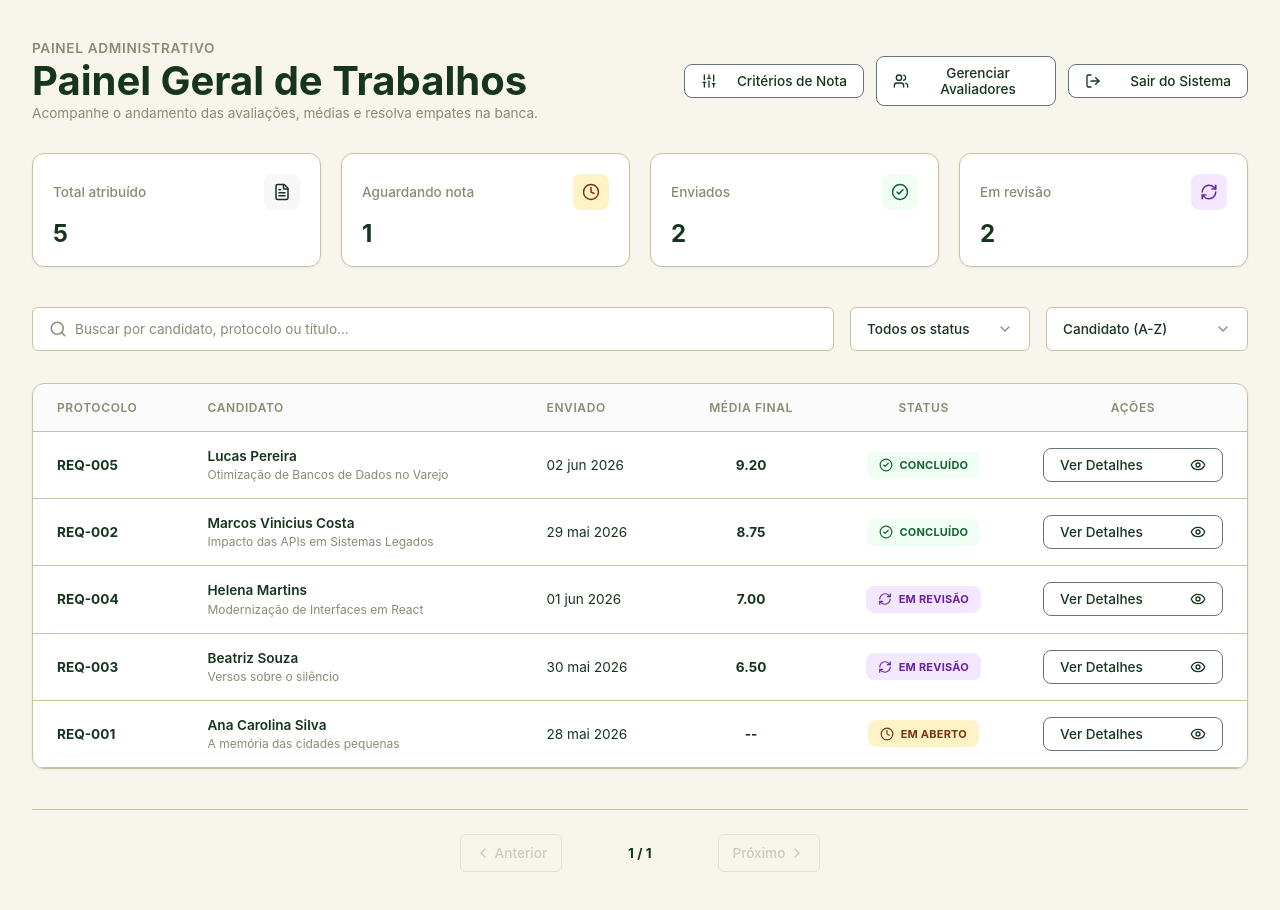
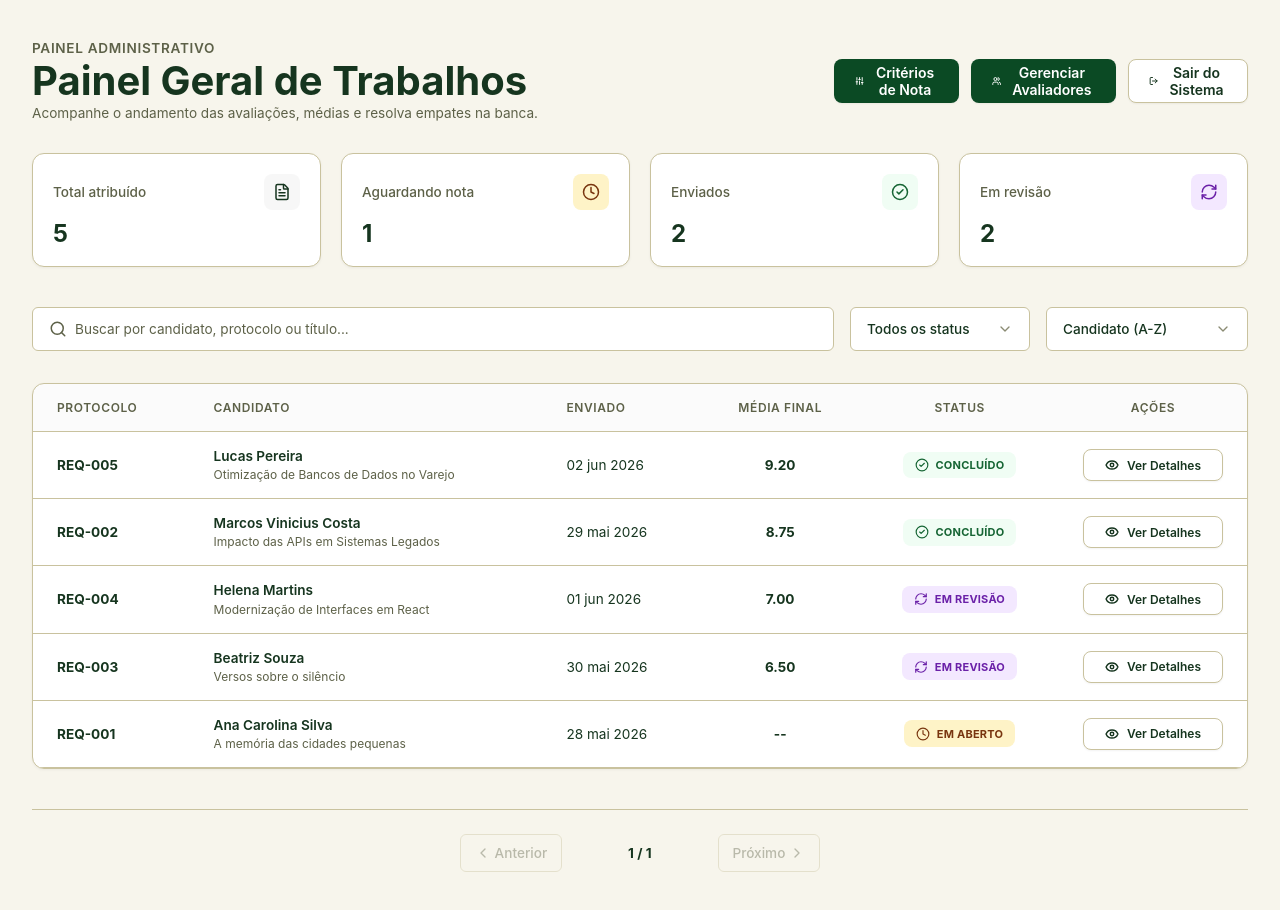
Before and after one commit to luizroquim/sistema-evento, a React (Vite) app: page /admin/dashboard in a window 1280 px wide. Built offline with nearby package versions, Linux system fonts and the light colour scheme; no server answers.

Commit message:
feat: adapt button and table styles to new theme

```diff
--- a/src/App.tsx
+++ b/src/App.tsx
@@ -12,6 +12,7 @@ import { ForgotPassword } from "./pages/Admin/ForgotPassword";
 import { ResetPassword } from "./pages/Admin/ResetPassword";
 import { Evaluators } from "./pages/Admin/Evaluators";
 import { CriteriaManagement } from "./pages/Admin/CriteriaManagement";
+
 
 // Importando as Páginas da Banca (Jury)
 import { JuryDashboard } from "./pages/Jury/Dashboard";
--- a/src/components/UI/Button/index.tsx
+++ b/src/components/UI/Button/index.tsx
@@ -1,24 +1,35 @@
-import { forwardRef, ButtonHTMLAttributes } from 'react';
+import { forwardRef, ButtonHTMLAttributes, ReactNode } from 'react';
 import * as S from './styles';
 
-// Adicionamos 'status-pending' e 'status-revision'
-export type ButtonVariant = 'primary' | 'secondary' | 'ghost' | 'status-pending' | 'status-revision';
+// Variantes limpas, exatamente como você pediu
+export type ButtonVariant = 'primary' | 'secondary' | 'ghost';
 
 interface ButtonProps extends ButtonHTMLAttributes<HTMLButtonElement> {
   isLoading?: boolean;
   variant?: ButtonVariant;
+  icon?: ReactNode;       // <-- Suporte para receber os ícones do Lucide
+  fullWidth?: boolean;    // <-- Propriedade mágica para alinhar nas tabelas
 }
 
 export const Button = forwardRef<HTMLButtonElement, ButtonProps>(
-  ({ children, isLoading, variant = 'primary', ...rest }, ref) => {
+  ({ children, isLoading, variant = 'primary', icon, fullWidth = false, ...rest }, ref) => {
     return (
       <S.StyledButton
         ref={ref}
         disabled={isLoading || rest.disabled}
         $variant={variant}
+        $fullWidth={fullWidth} // <-- Passando a largura para o styled-components
         {...rest}
       >
-        {isLoading ? 'Enviando...' : children}
+        {isLoading ? (
+          'Enviando...'
+        ) : (
+          <>
+            {/* Renderiza o ícone com a classe de alinhamento se ele existir */}
+            {icon && <span className="button-icon">{icon}</span>}
+            {children}
+          </>
+        )}
       </S.StyledButton>
     );
   }
--- a/src/components/UI/Button/styles.ts
+++ b/src/components/UI/Button/styles.ts
@@ -1,59 +1,113 @@
-import styled, { css } from 'styled-components';
+import styled, { css } from "styled-components";
+import { ButtonVariant } from "./index";
 
+// 1. O TypeScript agora sabe que $fullWidth existe e é um booleano
 interface StyledButtonProps {
-  $variant: string;
+  $variant?: ButtonVariant;
+  $fullWidth?: boolean;
 }
 
 export const StyledButton = styled.button<StyledButtonProps>`
-  border-radius: ${({ theme }) => theme.borderRadius.button}; /* Usa os 8px (0.5rem) do tema */
-  padding: 0.5rem 1rem;
-  font-size: ${({ theme }) => theme.fontSizes.sm};
-  font-weight: ${({ theme }) => theme.fontWeights.medium};
+  display: inline-flex;
+
+  /* 2. Aplica 100% de largura se a prop for verdadeira, ou mantém automático */
+  width: ${({ $fullWidth }) => ($fullWidth ? "100%" : "auto")};
+
+  min-height: 2.75rem;
+  align-items: center;
+  justify-content: center;
+  gap: 0.5rem; /* O espaçamento entre o ícone e o texto */
+
+  border-radius: ${({ theme }) => theme.borderRadius.button};
+  padding: 0 1.25rem;
+  font-size: 0.875rem;
+  font-weight: 600;
+
+  transition:
+    background-color 0.2s ease-in-out,
+    border-color 0.2s ease-in-out,
+    color 0.2s ease-in-out;
+
+  border: 1px solid transparent;
   cursor: pointer;
-  transition: all 0.2s ease-in-out;
+  outline: none;
 
-  /* TRAVA DE SIMETRIA (TAMANHO IGUAL) */
-  width: 180px;
-
-  /* ALINHAMENTO DO TEXTO NA ESQUERDA E ÍCONE NA DIREITA */
-  display: inline-flex;
-  align-items: center;
-  justify-content: space-between; /* <-- MUDANÇA AQUI: Joga o texto pra esquerda e o ícone pra direita */
-  gap: 0.5rem;
-
-  /* CORES VINDAS DIRETO DO SEU THEME.TS */
-  background-color: ${({ theme }) => theme.colors.surface};
-  border: 1px solid ${({ theme }) => theme.colors.action.secondary}; /* Usa a cor de borda neutra */
-  color: ${({ theme }) => theme.colors.foreground}; /* Usa o seu Verde Floresta para o texto/ícone */
-
-  /* Garante que o ícone do Lucide mantenha a proporção e não esmague */
-  svg {
-    flex-shrink: 0;
+  /* Centralização perfeita para o container do ícone */
+  .button-icon {
+    display: flex;
+    align-items: center;
+    justify-content: center;
   }
 
-  /* ESTADOS (HOVER E DISABLED) */
-  &:hover {
-    background-color: rgba(0, 0, 0, 0.02); /* Um detalhe sutil por cima do Bege de fundo */
-    border-color: ${({ theme }) => theme.colors.borderFocus}; /* Destaca usando seu verde escuro */
+  svg {
+    stroke-width: 2.5px;
   }
 
   &:disabled {
-    opacity: 0.5;
+    opacity: 0.6;
     cursor: not-allowed;
   }
 
-  /* Se você precisar usar as outras variantes (primary, ghost) no futuro, elas já herdam o tamanho */
-  ${({ theme, $variant }) => {
-    if ($variant === 'ghost') {
-      return css`
-        background-color: transparent;
-        color: ${theme.colors.error};
-        border-color: transparent;
-        &:hover {
-          background-color: rgba(239, 68, 68, 0.05);
-          border-color: transparent;
-        }
-      `;
+  ${({ $variant, theme }) => {
+    switch ($variant) {
+      case "secondary":
+        return css`
+          border: 1px solid ${theme.colors.border};
+          background: ${theme.colors.surface};
+          color: ${theme.colors.foreground};
+          box-shadow: 0 1px 2px 0 rgba(0, 0, 0, 0.05);
+
+          &:hover:not(:disabled) {
+            border: 1px solid ${theme.colors.primary};
+
+            color: ${theme.colors.primary};
+            transform: scale(1.03);
+
+            transition:
+              background-color 0.2s ease-in-out,
+              border-color 0.2s ease-in-out,
+              color 0.2s ease-in-out,
+              transform 0.2s ease-in-out;
+          }
+
+          &:active:not(:disabled) {
+            transform: scale(0.98);
+          }
+        `;
+
+      case "ghost":
+        return css`
+          background: transparent;
+          color: ${theme.colors.foreground};
+
+          &:hover:not(:disabled) {
+            background: ${theme.colors.hover};
+            color: ${theme.colors.primary};
+          }
+        `;
+
+      case "primary":
+      default:
+        return css`
+          background: ${theme.colors.primary};
+          color: ${theme.colors.white};
+          box-shadow: 0 1px 2px 0 rgba(0, 0, 0, 0.05);
+
+          &:hover:not(:disabled) {
+            background: ${theme.colors.primaryDark};
+            transform: scale(1.03);
+
+            transition:
+              background-color 0.2s ease-in-out,
+              border-color 0.2s ease-in-out,
+              color 0.2s ease-in-out,
+              transform 0.2s ease-in-out;
+
+              &:active:not(:disabled) {
+              transform: scale(0.98);
+            }
+          }
+        `;
     }
   }}
 `;
--- a/src/components/UI/Table/TableRow.tsx
+++ b/src/components/UI/Table/TableRow.tsx
@@ -1,4 +1,4 @@
-import React from 'react';
+import React, { useMemo } from 'react';
 import {
   Clock,
   RefreshCw,
@@ -24,8 +24,17 @@ export const TableRow = React.memo(({ data, onAction, onView }: TableRowProps) =
   const isRevisao = data.myVoteStatus === 'revisao';
   const isAvaliado = data.myVoteStatus === 'avaliado';
   const isConflito = data.myVoteStatus === 'conflito';
+  const isAdmin = data.isAdmin === true;
 
-  const isAdmin = data.isAdmin === true;
+  // 1. Isolamos a lógica para descobrir qual botão o jurado deve ver.
+  // Isso limpa totalmente a poluição visual dentro do JSX lá embaixo!
+  const juryActionConfig = useMemo(() => {
+    if (isPendente) return { text: 'Avaliar agora', icon: <ClipboardCheck size={16} />, variant: 'secondary' as const };
+    if (isRevisao) return { text: 'Corrigir avaliação', icon: <RotateCcw size={16} />, variant: 'secondary' as const };
+    if (isAvaliado) return { text: 'Editar avaliação', icon: <Pencil size={16} />, variant: 'secondary' as const };
+    if (isConflito) return { text: 'Resolver Conflito', icon: <Scale size={16} />, variant: 'secondary' as const };
+    return null;
+  }, [isPendente, isRevisao, isAvaliado, isConflito]);
 
   return (
     <tr>
@@ -56,46 +65,38 @@ export const TableRow = React.memo(({ data, onAction, onView }: TableRowProps) =
       <S.TdAction>
         <S.ActionGroup>
           {isAdmin ? (
-            <Button variant="secondary" onClick={() => onAction(data.id)}>
-              <span>Ver Detalhes</span>
-              <Eye size={16} />
+            // Botão do Admin usando as novas props
+            <Button
+              variant="secondary"
+              icon={<Eye size={16} />}
+              fullWidth
+              onClick={() => onAction(data.id)}
+            >
+              Ver Detalhes
             </Button>
           ) : (
             <>
-              <Button variant={isAvaliado ? "secondary" : "primary"} onClick={() => onAction(data.id)}>
-                {isPendente && (
-                  <>
-                    <span>Avaliar agora</span>
-                    <ClipboardCheck size={16} />
-                  </>
-                )}
+              {/* Botão dinâmico do Jurado (Super limpo!) */}
+              {juryActionConfig && (
+                <Button
+                  variant={juryActionConfig.variant}
+                  icon={juryActionConfig.icon}
+                  fullWidth
+                  onClick={() => onAction(data.id)}
+                >
+                  {juryActionConfig.text}
+                </Button>
+              )}
 
-                {isRevisao && (
-                  <>
-                    <span>Corrigir avaliação</span>
-                    <RotateCcw size={16} />
-                  </>
-                )}
-
-                {isAvaliado && (
-                  <>
-                    <span>Editar avaliação</span>
-                    <Pencil size={16} />
-                  </>
-                )}
-
-                {isConflito && (
-                  <>
-                    <span>Resolver Conflito</span>
-                    <Scale size={16} />
-                  </>
-                )}
-              </Button>
-
+              {/* Botão extra de visualização */}
               {onView && (
-                <Button variant="ghost" onClick={() => onView(data.id)}>
-                  <span>Ver avaliação</span>
-                  <Eye size={16} />
+                <Button
+                  variant="ghost"
+                  icon={<Eye size={16} />}
+                  fullWidth
+                  onClick={() => onView(data.id)}
+                >
+                  Ver avaliação
                 </Button>
               )}
             </>
--- a/src/components/UI/Table/styles.ts
+++ b/src/components/UI/Table/styles.ts
@@ -187,21 +187,43 @@ export const StatusBadge = styled.span<{ $status: string }>`
 
 export const ActionGroup = styled.div`
   display: flex;
-  align-items: center;
-  gap: 0.5rem;
-  justify-content: center;
+  flex-direction: column;
+  gap: 0.35rem; /* Diminuí o espaço entre eles para a coluna ficar mais compacta */
+  width: 100%;
+  min-width: 140px;
+  align-items: stretch;
+
+  /* MÁGICA: Reduz os botões apenas dentro deste grupo no Desktop */
+  button {
+    min-height: 2rem !important; /* Cai de 44px para 32px */
+    height: 2rem;
+    padding: 0 0.75rem;
+    font-size: 0.75rem; /* Letra um pouco menor (12px) */
+  }
+
+  /* Reduz os ícones proporcionalmente para acompanhar o texto menor */
+  button svg {
+    width: 14px;
+    height: 14px;
+  }
 
   @media (max-width: 768px) {
-    flex-direction: column;
     width: 100%;
 
     button {
       width: 100%;
-      justify-content: center;
+      /* No celular, volta a ser grande (44px) para ser fácil de clicar com o dedo */
+      min-height: 2.75rem !important;
+      height: 2.75rem;
+      font-size: 0.875rem;
+    }
+
+    button svg {
+      width: 16px;
+      height: 16px;
     }
   }
 `;
-
 export const TdCenter = styled(Td)`
   @media (min-width: 769px) {
     text-align: center;
--- a/src/pages/Admin/Dashboard/index.tsx
+++ b/src/pages/Admin/Dashboard/index.tsx
@@ -98,7 +98,7 @@ export function AdminDashboard() {
   );
 
   const handleAction = useCallback(
-    (id: string) => navigate(`/admin/avaliar/${id}`),
+    (id: string) => navigate(`/admin/evaluation/${id}`), // <-- Altere de /avaliar/ para /evaluation/
     [navigate],
   );
 
--- a/src/styles/theme.ts
+++ b/src/styles/theme.ts
@@ -1,5 +1,6 @@
 export const theme = {
   colors: {
+    // --- SUAS VARIÁVEIS ORIGINAIS (Agora com os códigos HEX exatos do site) ---
     background: "#f7f5ec",
     foreground: "#16351f",
     surface: "#ffffff",
@@ -7,39 +8,39 @@ export const theme = {
     borderFocus: "#0b4a24",
     shadowFocus: "rgba(246, 198, 91, 0.35)",
     selectionBg: "#f6c65b",
-    placeholder: "#8a8b73",
+    placeholder: "#5d6148",
     error: "#ef4444",
     success: "#22c55e",
 
-    /* --- NOVOS TOKENS DE INTERAÇÃO (Adicionados aqui!) --- */
+    // --- NOVOS TOKENS DO SITE ---
+    primary: "#0b4a24",
+    primaryDark: "#063719",
+    primaryText: "#294b2f",
+    secondaryText: "#566247",
+    mutedText: "#5d6148",
+    accent: "#d86f19",
+    accentYellow: "#f6c65b",
+    surfaceMuted: "#eef3e6",
+    surfaceSoft: "#e9efe1",
+    borderSoft: "#e4dec7",
+    white: "#ffffff",
+
+    // --- TOKENS DE INTERAÇÃO E STATUS ---
     hover: "rgba(0, 0, 0, 0.03)",
     danger: "#dc2626",
     dangerHover: "rgba(220, 38, 38, 0.05)",
     successLight: "rgba(22, 53, 31, 0.04)",
 
-    // Cores de status no padrão light/pastel do print
     status: {
-      pending: {
-        bg: "#fef3c7", // Amarelo/Laranja bem claro
-        text: "#78350f", // Marrom escuro para o texto/ícone
-      },
-      revision: {
-        bg: "#f3e8ff", // Roxo bem claro
-        text: "#6b21a8", // Roxo escuro para o texto/ícone
-      },
-      conflito: {
-        bg: "#d1d5db", // Cinza rochoso suave
-        text: "#374151", // Cinza escuro neutro
-      },
-      success: {
-        bg: "#f0fdf4", // Verde bem claro
-        text: "#166534", // Verde escuro para o texto/ícone
-      },
+      pending: { bg: "#fef3c7", text: "#78350f" },
+      revision: { bg: "#f3e8ff", text: "#6b21a8" },
+      conflito: { bg: "#d1d5db", text: "#374151" },
+      success: { bg: "#f0fdf4", text: "#166534" },
     },
 
     action: {
       primary: "#16351f",
-      secondary: "#6b7280", // Cinza médio para as bordas dos botões neutros
+      secondary: "#6b7280",
       ghost: "#ef4444",
     },
   },
```
Also changed, not shown: src/pages/Jury/Assessment/index.tsx (+15 -13 lines), src/pages/Jury/Assessment/styles.ts (+18 -42 lines).
